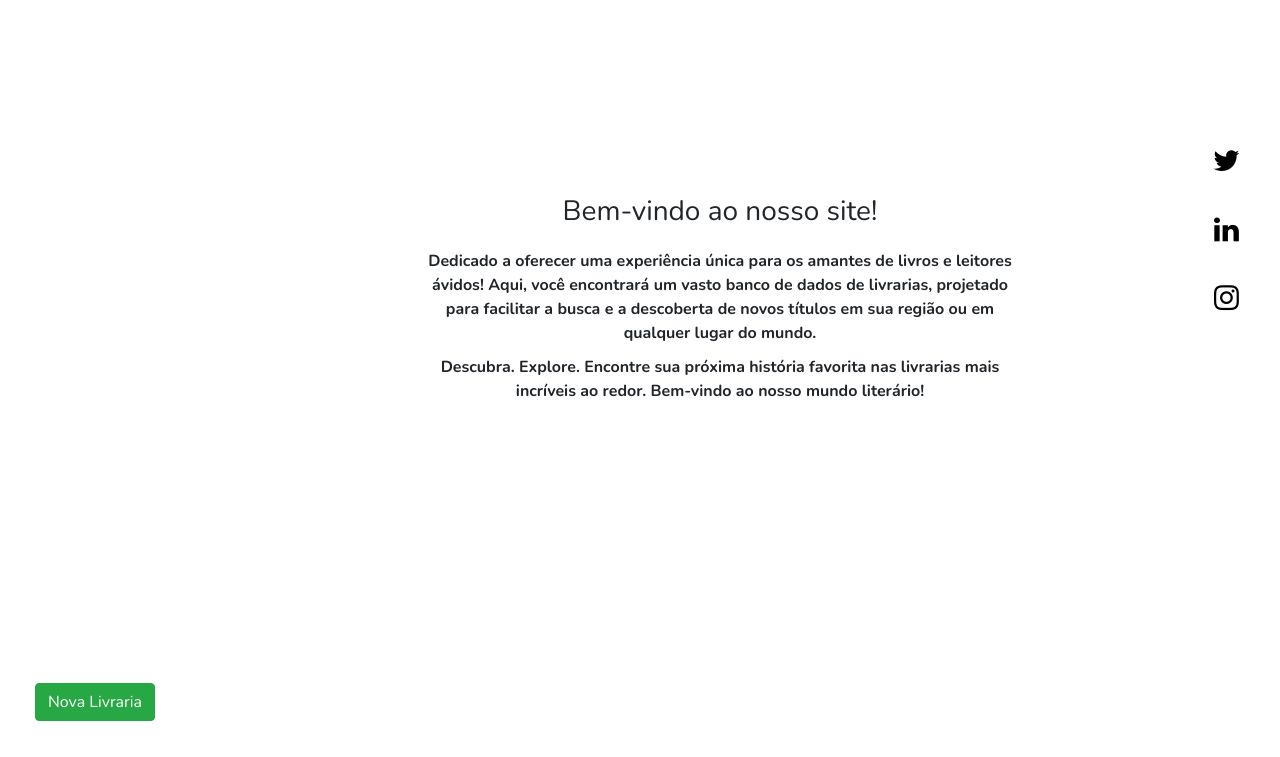
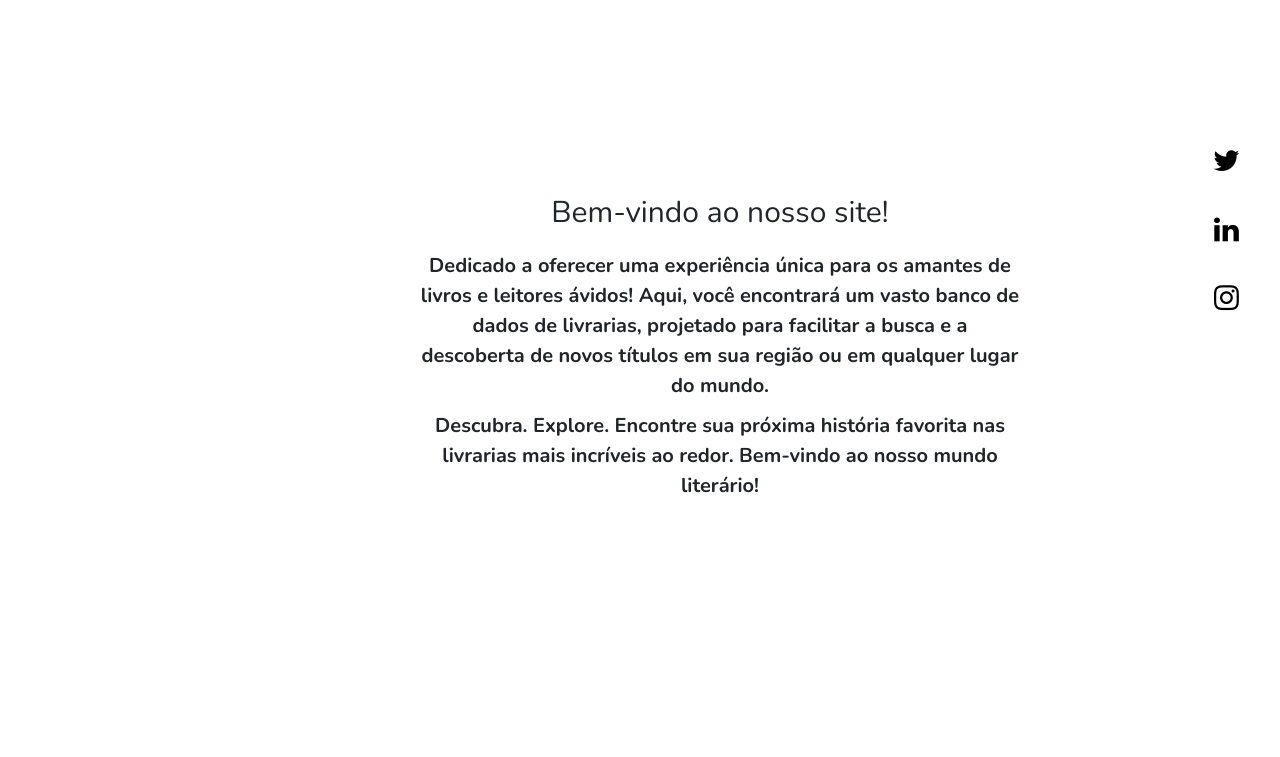
Before and after one commit to bbteodoro/TrabalhoFinal, a PHP site: page / in a window 1280 px wide. Shown: the part 195-952 px from the top of the page. Run offline with PHP 8.4, Linux system fonts and the light colour scheme; data comes from the database, SQL or seed files in the repository.

Commit message:
Aumentei tamanho botao nova livraria Botao excluir funcionando

```diff
--- a/index.php
+++ b/index.php
@@ -40,26 +40,26 @@
 
     <div id="inicio" class="tabcontent active">
         <div class="inicio">
-            <h1>Bem-vindo ao nosso site!</h1>
-            <p>Dedicado a oferecer uma experiência única para os amantes de livros e leitores ávidos! Aqui, você
+            <h1 style="font-size: 30px;">Bem-vindo ao nosso site!</h1>
+            <p style="font-size: 20px;">Dedicado a oferecer uma experiência única para os amantes de livros e leitores ávidos! Aqui, você
                 encontrará um vasto banco de dados de livrarias, projetado para facilitar a busca e a descoberta
                 de novos títulos em sua região ou em qualquer lugar do mundo.</p>
-            <p>Descubra. Explore. Encontre sua próxima história favorita nas livrarias mais incríveis ao redor.
+            <p style="font-size: 20px;">Descubra. Explore. Encontre sua próxima história favorita nas livrarias mais incríveis ao redor.
                 Bem-vindo ao nosso mundo literário!</p>
         </div>
     </div>
 
     <div id="livrarias" class="tabcontent">
         <div class="inicio">
-            <h1>Livrarias</h1>
-            <p>Aqui está o conteúdo da página "Livrarias".</p>
+            <h1 style="font-size: 30px;">Livrarias</h1>
+            <p style="font-size: 20px;">Aqui está o conteúdo da página "Livrarias".</p>
         </div>
     </div>
 
     <div id="servicos" class="tabcontent">
         <div class="inicio">
-            <h1>Serviços</h1>
-            <p>Aqui está o conteúdo da página "Serviços".</p>
+            <h1 style="font-size: 30px;">Serviços</h1>
+            <p style="font-size: 20px;">Aqui está o conteúdo da página "Serviços".</p>
         </div>
     </div>
 
@@ -71,7 +71,7 @@
 
     <div class="row">
         <p>
-            <a href="create.php" class="btn btn-success">Nova Livraria</a>
+            <a href="create.php" style="font-size: 1.5rem;" class="btn btn-success">Nova Livraria</a>
         </p>
         <table class="table table-striped">
             <thead>
@@ -96,7 +96,7 @@
                     echo '<td>';
                     //echo '<th scope="row">'. $row['id'] . '</th>';
                     echo '<a href="'.$row['Site'].'">';
-                    echo '<img src="'.$row['Logo'].'"style="width: 300px; height: 200px;">';
+                    echo '<img src="'.$row['Logo'].'"style="width: 250px; height: 200px;">';
                     echo '</a>';
                     echo '</td>';
                     echo '<td style="font-size: 20px; border: 2px solid black">'. $row['Nome'] . '</td>';
```
Also changed, not shown: delete.php (+4 -4 lines).
